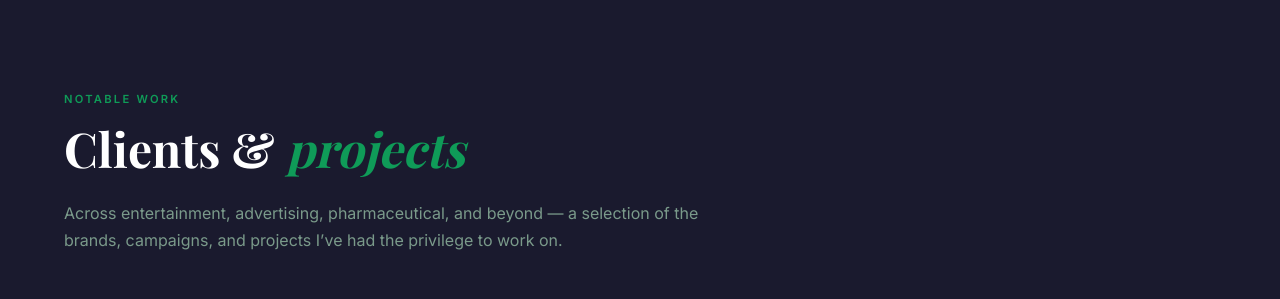
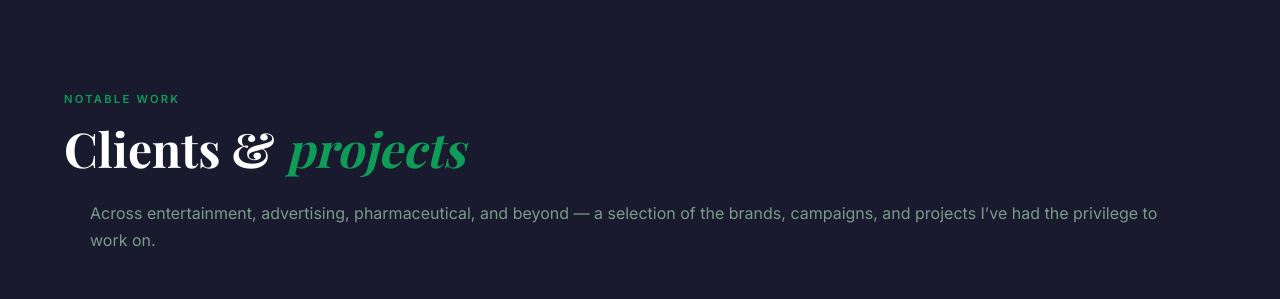
Before and after one commit to DomenickF28/portfolio, a plain HTML site: page index.html in a window 1280 px wide. Shown: the part 6880-7179 px from the top of the page. Drawn offline with nearby package versions, Linux system fonts and the light colour scheme; a web font is replaced by a local one.

Commit message:
Add files via upload

```diff
--- a/index.html
+++ b/index.html
@@ -85,10 +85,11 @@
   .exp-bullets li { font-size:0.9rem; color:var(--slate-dk); line-height:1.7; padding:0.22rem 0 0.22rem 1.2rem; position:relative; }
   .exp-bullets li::before { content:"→"; position:absolute; left:0; color:var(--accent); font-size:0.78rem; top:0.38rem; }
 
-  #clients { background:var(--navy); color:var(--white); }
-  #clients .section-heading { color:var(--white); }
-  .clients-intro { color:var(--slate); max-width:640px; margin-bottom:3rem; font-size:1rem; }
-  .work-grid { display:grid; grid-template-columns:repeat(3,1fr); gap:1.5rem; max-width:1100px; }
+  #clients { background:var(--navy); color:var(--white); display:flex; flex-direction:column; align-items:center; text-align:left; }
+  #clients .section-label { align-self:flex-start; max-width:1100px; width:100%; }
+  #clients .section-heading { color:var(--white); align-self:flex-start; max-width:1100px; width:100%; }
+  .clients-intro { color:var(--slate); max-width:1100px; width:100%; margin-bottom:3rem; font-size:1rem; }
+  .work-grid { display:grid; grid-template-columns:repeat(3,1fr); gap:1.5rem; max-width:1100px; width:100%; margin:0 auto; }
   .work-card { background:var(--navy-mid); border:1px solid var(--div); border-radius:8px; overflow:hidden; transition:border-color 0.2s,transform 0.2s; display:flex; flex-direction:column; }
   .work-card:hover { border-color:var(--accent); transform:translateY(-3px); }
   .work-card-img { width:100%; height:180px; object-fit:cover; object-position:center center; display:block; filter:brightness(0.88) saturate(0.9); transition:filter 0.3s; }
@@ -524,7 +525,7 @@
     </div>
     <div class="resume-cta">
       <p>Want the full picture? Download my resume for a complete view of my experience, skills, and background.</p>
-      <a href="Domenick Ferranti Resume 092326.pdf" class="btn-primary" onclick="alert('Add your resume PDF link here!'); return false;">Download Resume (PDF)</a>
+      <a href="#" class="btn-primary" onclick="alert('Add your resume PDF link here!'); return false;">Download Resume (PDF)</a>
     </div>
   </div>
 </section>
```
